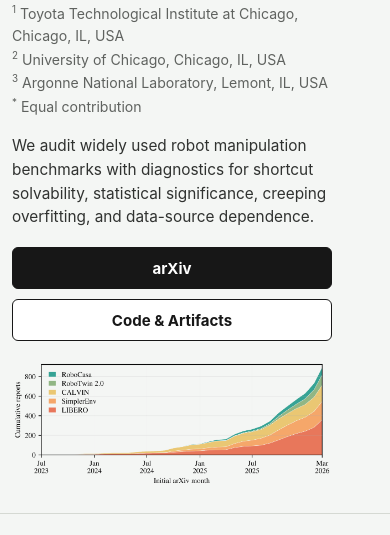
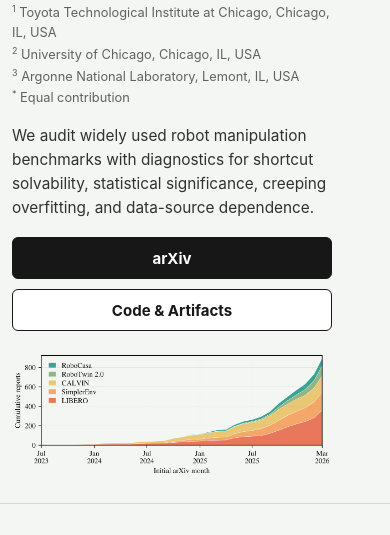
Before and after one commit to ripl/manipulation_benchmark_audit, a plain HTML site: page index.html in a window 390 px wide. Shown: the part 290-825 px from the top of the page. Drawn offline with Linux system fonts and the light colour scheme.

Commit message:
Reduce website affiliation text size

```diff
--- a/index.html
+++ b/index.html
@@ -150,7 +150,7 @@
       gap: 2px 14px;
       margin: 6px 0 0;
       color: var(--muted);
-      font-size: 0.96rem;
+      font-size: 0.86rem;
     }
 
     .summary {
@@ -380,7 +380,7 @@
       }
 
       .affiliations {
-        font-size: 0.88rem;
+        font-size: 0.8rem;
       }
 
       .summary {
```
